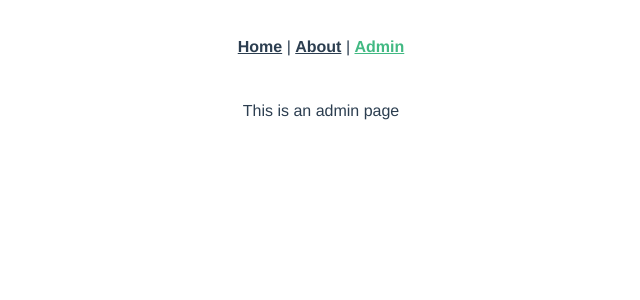
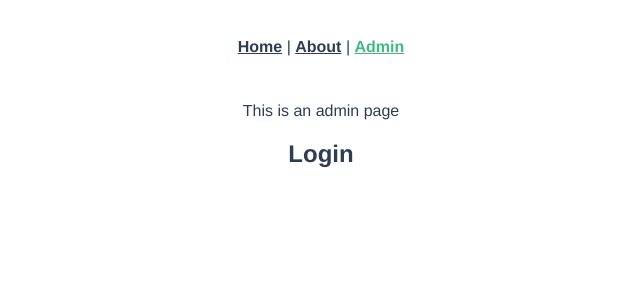
Before and after one commit to haya14busa/splathon-web, a Vue app: page /admin in a window 1280 px wide. Shown: the top 300 px of the page, without its empty margins (319-959 px from the left). Built offline with nearby package versions, Linux system fonts and the light colour scheme.

Commit message:
Add skelton Login component

```diff
--- /dev/null
+++ b/src/components/Login/Login.vue
@@ -0,0 +1,7 @@
+<template>
+  <div class="login">
+    <h2>Login</h2>
+  </div>
+</template>
+<style scoped lang="scss" src="./style.scss"></style>
+<script lang="ts" src="./script.ts"></script>
--- /dev/null
+++ b/src/components/Login/script.ts
@@ -0,0 +1,4 @@
+import { Component, Vue } from 'vue-property-decorator';
+
+@Component
+export default class Login extends Vue {}
--- a/src/views/AdminHome.vue
+++ b/src/views/AdminHome.vue
@@ -1,5 +1,18 @@
 <template>
   <div class="admin">
     <p>This is an admin page</p>
+    <Login/>
   </div>
 </template>
+
+<script lang="ts">
+import { Component, Vue } from 'vue-property-decorator';
+import Login from '@/components/Login/Login.vue';
+
+@Component({
+  components: {
+    Login,
+  },
+})
+export default class AdminHome extends Vue {}
+</script>
```
Also changed, not shown: src/components/Login/style.scss (added), 1 other file (tests, documents, lock files or other folders).
